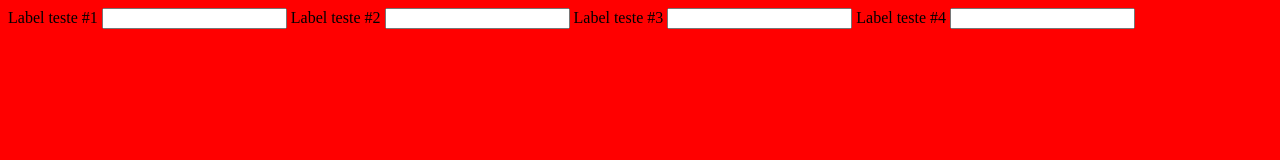
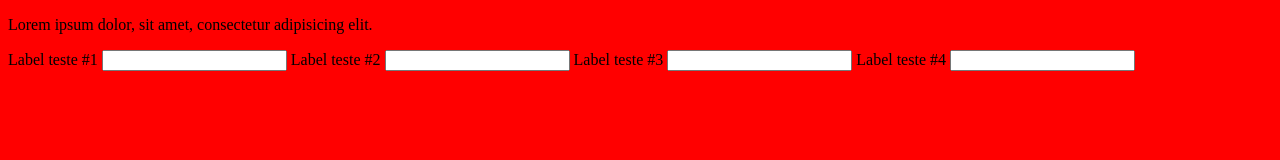
Before and after one commit to eduardamarangao/Curso.JavaScript, a plain HTML site: page modelo/index.html in a window 1280 px wide. Drawn offline with Linux system fonts and the light colour scheme.

Commit message:
adding codes

```diff
--- a/modelo/index.html
+++ b/modelo/index.html
@@ -8,6 +8,8 @@
   </head>
   <body>
     <section class="cointainer"></section>
+    <p>Lorem ipsum dolor, sit amet, consectetur adipisicing elit.</p>
+
     <form action="">
       <label for="input-teste-1">Label teste #1</label>
       <input type="text" id="input-teste-1" />
```
